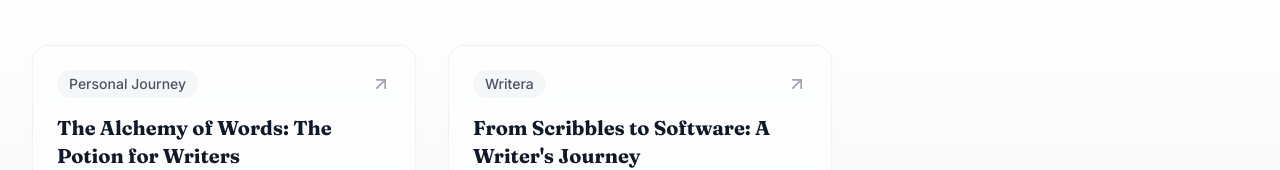
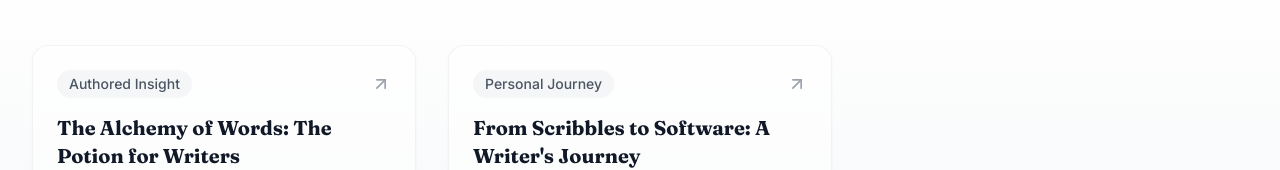
Before and after one commit to devhimanshuhc/quotient, a Next.js app: page /blogs in a window 1280 px wide. Shown: the part 423-593 px from the top of the page. Built offline with nearby package versions, Linux system fonts and the light colour scheme; no server answers.

Commit message:
fixed: typo in blog section

```diff
--- a/src/app/(marketing)/blogs/page.tsx
+++ b/src/app/(marketing)/blogs/page.tsx
@@ -75,7 +75,7 @@ const blogs = [
     description: 'A journey into the art of writing, finding your voice, and crafting stories that resonate.',
     author: 'Aparupa Nayak',
     date: '05 Dec 2024',
-    badge: "Personal Journey",
+    badge: "Authored Insight",
     content: alchemyBlogContent,
     readTime: calculateReadTime(alchemyBlogContent),
   },
@@ -85,7 +85,7 @@ const blogs = [
     description: 'From writer to developer, merging two passions to create something beautiful.',
     author: 'Himanshu Chauhan',
     date: '04 Dec 2024',
-    badge: "Writera",
+    badge: "Personal Journey",
     content: himanshuBlogContent,
     readTime: calculateReadTime(himanshuBlogContent),
   }
```
